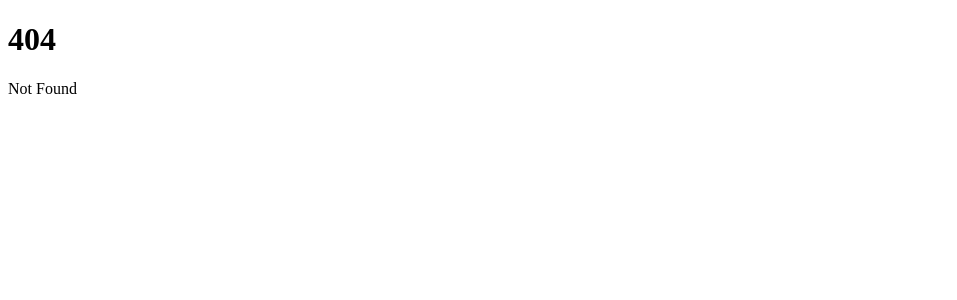
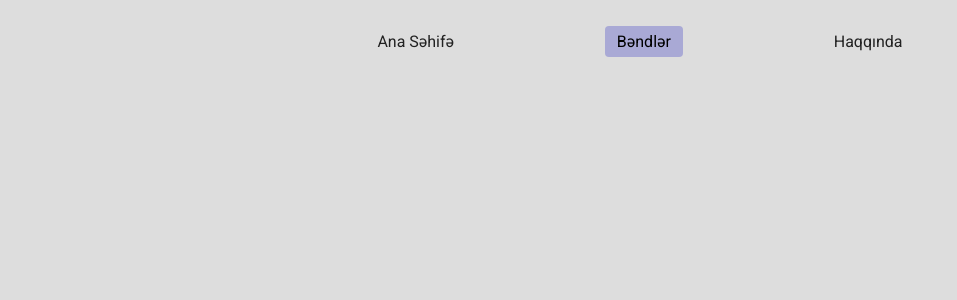
Before and after one commit to test2user-aqil/serguzeshti-bekar, a SvelteKit app: page /bendler in a window 1280 px wide. Before the commit this address had no page. Shown: the top 300 px of the page, without its empty margins (0-957 px from the left). Built offline with nearby package versions, Linux system fonts and the light colour scheme.

Commit message:
feat(src): add navbar

```diff
--- /dev/null
+++ b/src/routes/+layout.svelte
@@ -0,0 +1,23 @@
+<script lang="ts">
+	import Navbar from './Navbar.svelte';
+	import './styles.css';
+</script>
+
+<div class="app">
+	<main>
+		<Navbar />
+		<slot />
+	</main>
+</div>
+
+<style>
+	main {
+		padding: 6px;
+	}
+	@media (min-width: 700px) {
+		main {
+			margin: 0 auto;
+			max-width: 700px;
+		}
+	}
+</style>
--- /dev/null
+++ b/src/routes/Navbar.svelte
@@ -0,0 +1,50 @@
+<script lang="ts">
+	import { page } from '$app/stores';
+	import { base } from '$app/paths';
+</script>
+
+<div>
+	<ul>
+		<li aria-current={$page.url.pathname === `/${base}` ? 'page' : undefined}>
+			<a href={`${base}/`}>Ana Səhifə</a>
+		</li>
+		<li aria-current={$page.url.pathname === `${base}/bendler` ? 'page' : undefined}>
+			<a href={`${base}/bendler`}>Bəndlər</a>
+		</li>
+		<li aria-current={$page.url.pathname === `${base}/haqqinda` ? 'page' : undefined}>
+			<a href={`${base}/haqqinda`}>Haqqında</a>
+		</li>
+	</ul>
+</div>
+
+<style>
+	ul {
+		display: flex;
+		justify-content: space-around;
+		align-items: center;
+		margin: 20px 0;
+	}
+
+	li {
+		border-radius: 4px;
+		padding: 6px 12px;
+		transition: 0.2s ease-in-out;
+	}
+	li:hover,
+	li:focus {
+		background-color: var(--accent-1);
+	}
+
+	a {
+		color: #222;
+		text-decoration: none;
+	}
+
+	li[aria-current='page'] {
+		background: var(--accent-1);
+	}
+
+	li[aria-current='page'] a {
+		color: black;
+	}
+</style>
--- /dev/null
+++ b/src/routes/styles.css
@@ -0,0 +1,26 @@
+@import url('https://fonts.googleapis.com/css2?family=Merriweather:ital@1&family=Roboto:wght@300;400;700&display=swap');
+
+:root {
+	--bg: #dddddd;
+	--accent-1: #a9a9d5;
+}
+
+* {
+	padding: 0;
+	margin: 0;
+	box-sizing: border-box;
+	font-family: 'Roboto', sans-serif;
+}
+
+body {
+	background: var(--bg);
+}
+
+h1 {
+	font-family: 'Merriweather', serif;
+	font-size: 48px;
+}
+
+ul {
+	list-style-type: none;
+}
```
Also changed, not shown: src/routes/+page.svelte (+5 -2 lines), src/routes/bendler/+page.svelte (added), src/routes/haqqinda/+page.svelte (added).
